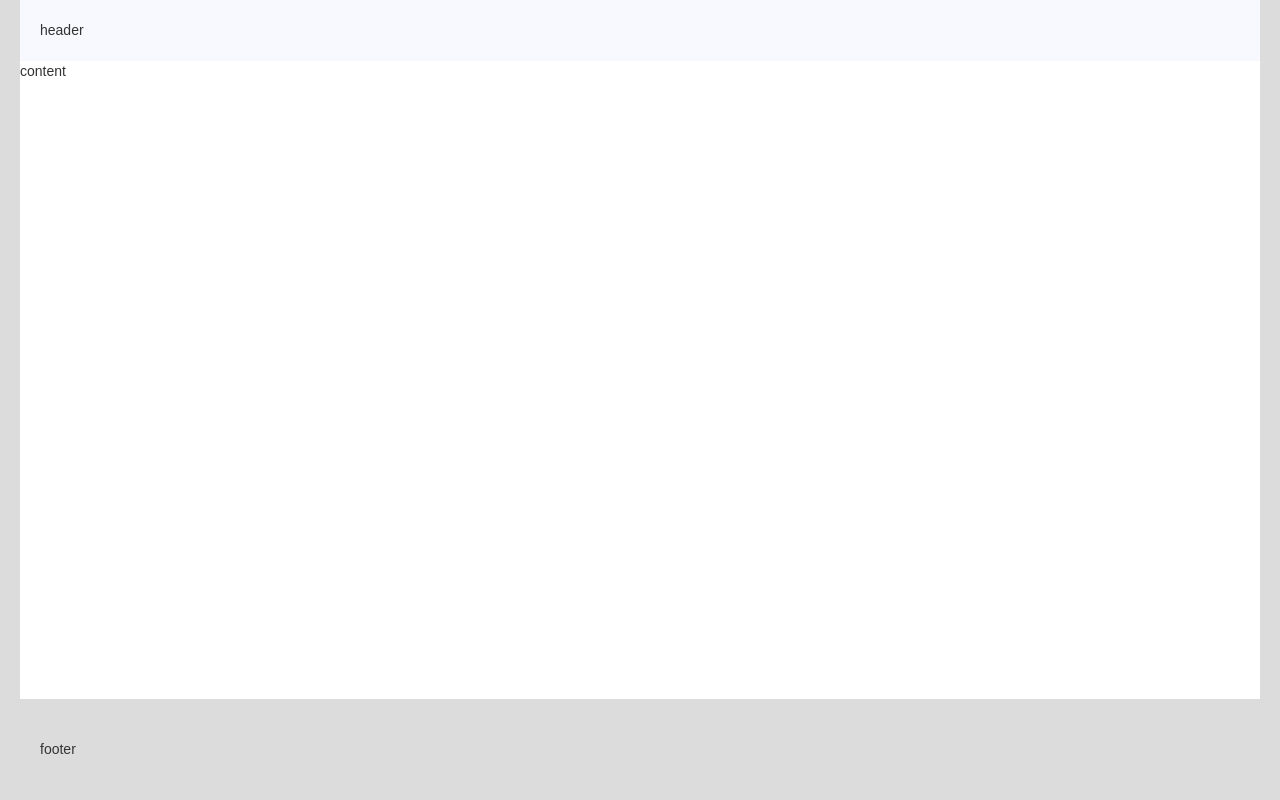
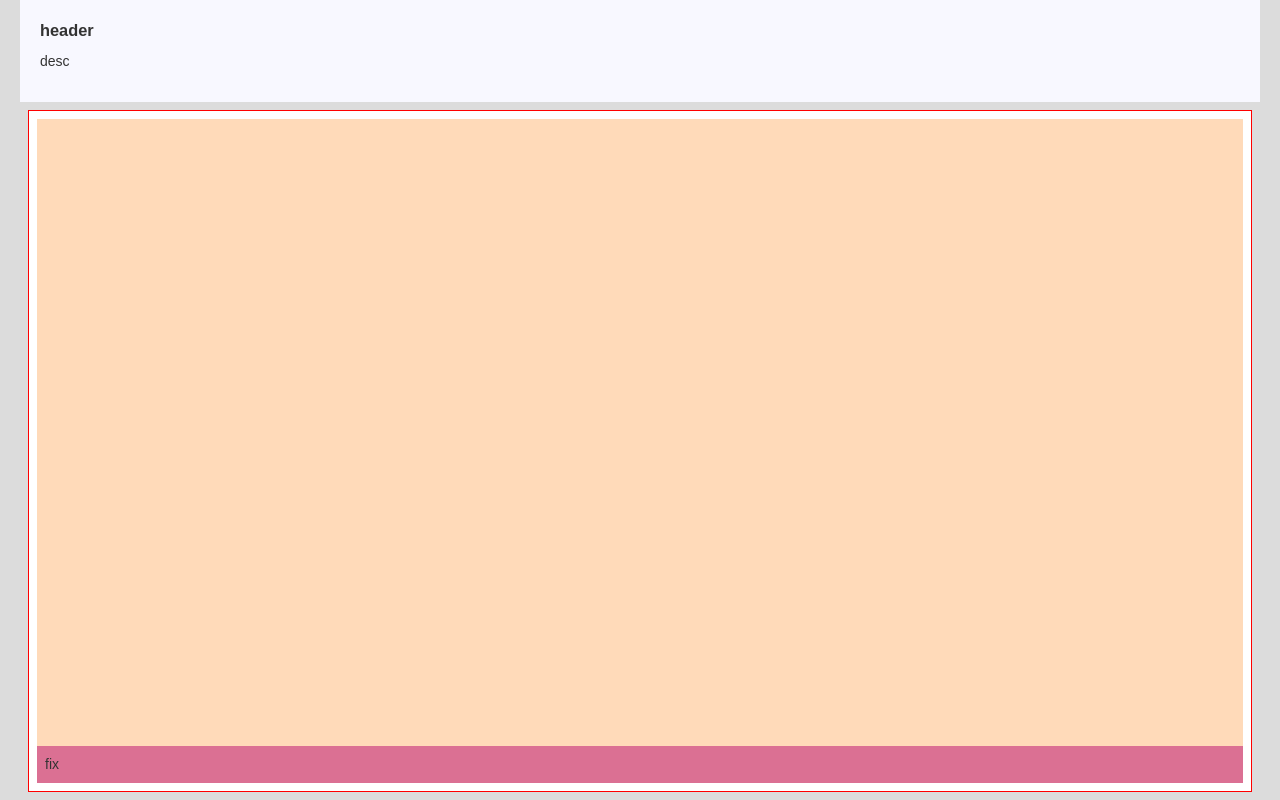
Before and after one commit to NARUTOne-note/Mobile-web, a plain HTML site: page Flex/layout/column.html in a window 1280 px wide. Drawn offline with Linux system fonts and the light colour scheme.

Commit message:
feat: flex page wrapper fix

```diff
--- a/Flex/layout/column.html
+++ b/Flex/layout/column.html
@@ -5,31 +5,20 @@
 	<title>布局-flex</title>
 	<style type="text/css">
 
-			/******************************************************
-				RESET
-			*******************************************************/
 			* { margin:0; padding:0; }
 			*, *:before, *:after { box-sizing:border-box; }
-
-			/******************************************************
-				PAGE LAYOUT
-			*******************************************************/
 
 			body { font:14px/1.5em Arial, sans-serif; color:#333; background:gainsboro; }
 
 			.page { max-width:1280px; margin:0 auto; padding:0 20px; }
 			.header, #footer { background:ghostwhite; }
 			.header, #content { padding:20px; }
-			.content { background:white; }
+			.content { background:white; padding: 8px; margin: 8px; }
 			.footer { padding:40px 20px; }
 
 			h1, h2 { line-height:1.2em; }
 			ul { margin:10px 15px; }
 			p { margin:10px 0; }
-
-			/******************************************************
-				BOTTOM FOOTER
-			*******************************************************/
 
 			.ie-stickyFooter {
 				display:flex;
@@ -38,26 +27,58 @@
 			.page {
 				width:100%;
 				min-height:100vh;
-				display:-webkit-flex;
 				display:flex;
-				-webkit-flex-direction:column;
-				flex-direction:column;
+				flex-direction: column;
+				/* flex-direction: row; */
 			}
 
 			.content {
-				-webkit-flex-grow:1;
+				display: flex;
+
+				/* flex-direction: column; */
+				flex-direction: column-reverse;
 				flex-grow:1;
-			}
 
 
+				/* flex-direction: row; */
+				/* flex-direction: row-reverse; */
+				/* flex-grow:1; */
+				/* height: 0px; */
+
+				border: 1px solid red;
+			}
+			.content-fix {
+				padding: 8px;
+				background: palevioletred;
+			}
+			.content-body {
+				flex-grow: 1;
+
+				/* 配合 row 使用 */
+				height: 0;
+
+				overflow-y: auto;
+			}
+			.desc {
+				height: 1000px;
+				background: peachpuff;
+			}
 	</style>
 </head>
 <body>
 	<div class="ie-stickyFooter">
 		<div class="page">
-			<div class="header">header</div>
-			<div class="content">content</div>
-			<div class="footer">footer</div>
+			<div class="header">
+				<h3>header</h3>
+				<p>desc</p>
+			</div>
+			<div class="content">
+				<div class="content-fix">fix</div>
+				<div class="content-body">
+					<div class="desc"></div>
+				</div>
+			</div>
+			<!-- <div class="footer">footer</div> -->
 		</div>
 	</div>
 </body>
```
Also changed, not shown: Flex/layout/pageWrapper.html (added, +70 -0 lines).
